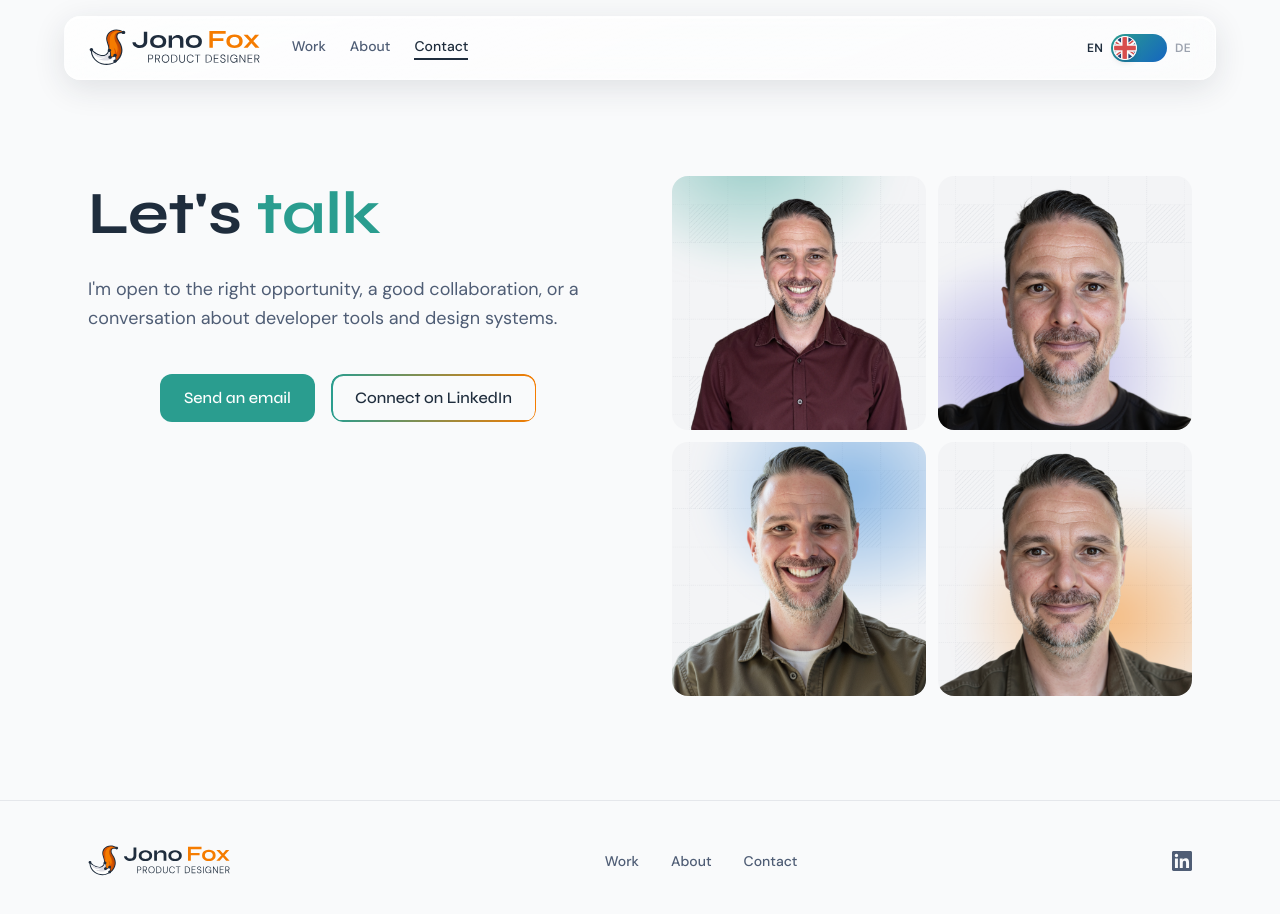
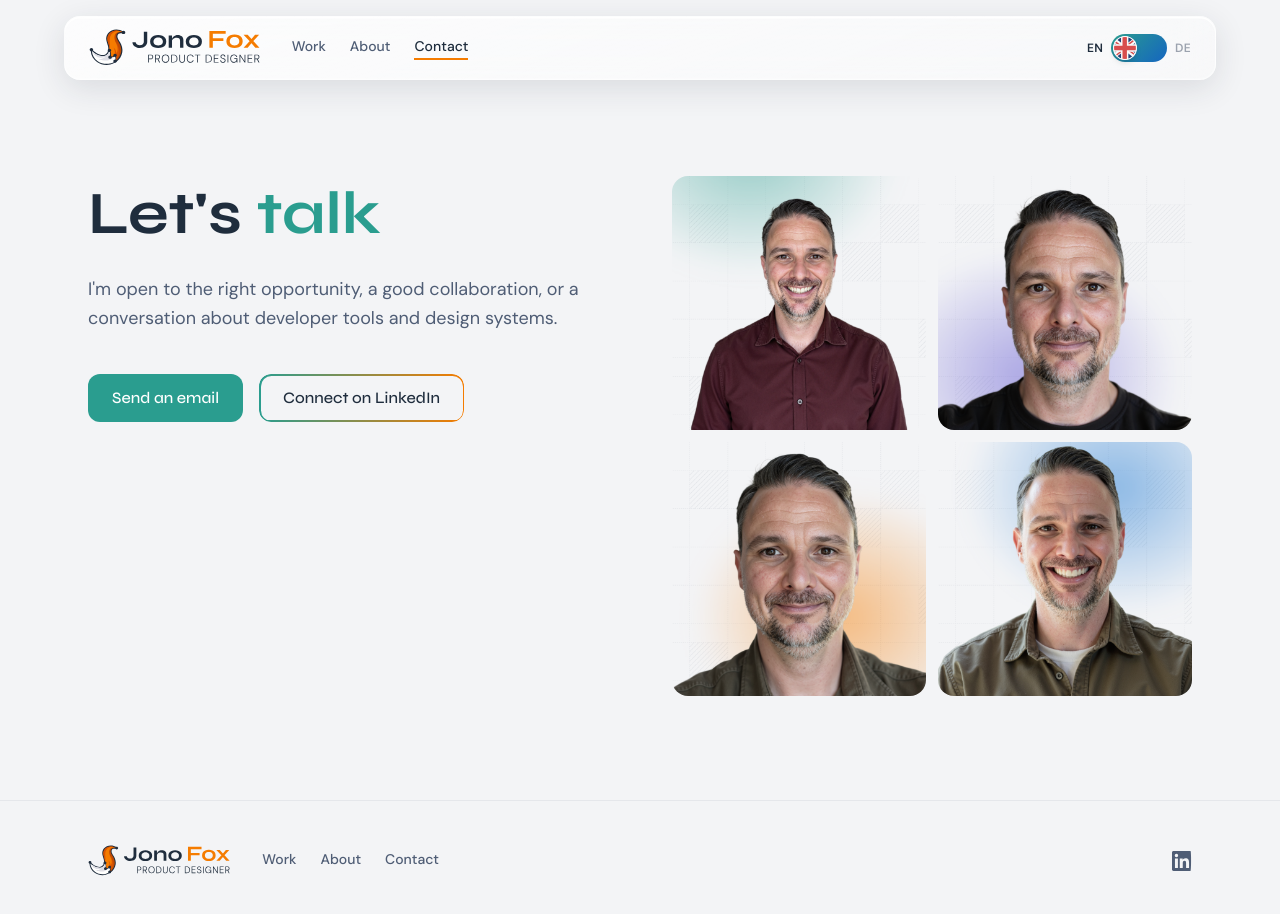
Before and after one commit to jonofoxdesign/jonofox-portfolio, a Next.js app: page /en/contact in a window 1280 px wide. Shown: the top 914 px of the page. Built offline with nearby package versions, Linux system fonts and the light colour scheme.

Commit message:
Fix section backgrounds, nav/footer link styles, contact button alignment and photo order

```diff
--- a/src/app/[locale]/contact/page.tsx
+++ b/src/app/[locale]/contact/page.tsx
@@ -15,7 +15,7 @@ export default function ContactPage() {
               I&apos;m open to the right opportunity, a good collaboration, or a
               conversation about developer tools and design systems.
             </p>
-            <div className="flex flex-col sm:flex-row justify-center gap-4">
+            <div className="flex flex-col sm:flex-row gap-4">
               <ButtonAnchor href="mailto:jonathanlouisfox@gmail.com" variant="teal">
                 Send an email
               </ButtonAnchor>
@@ -30,9 +30,9 @@ export default function ContactPage() {
             </div>
           </div>
 
-          {/* Right — 2×2 photo grid */}
+          {/* Right — 2×2 photo grid (orange + blue swapped) */}
           <div className="grid grid-cols-2 gap-3">
-            {["/jono/jono1.png", "/jono/jono2.png", "/jono/jono3.png", "/jono/jono4.png"].map((src, i) => (
+            {["/jono/jono1.png", "/jono/jono2.png", "/jono/jono4.png", "/jono/jono3.png"].map((src, i) => (
               <div key={i} className="aspect-square rounded-2xl overflow-hidden">
                 <img src={src} alt="Jono Fox" className="w-full h-full object-cover" />
               </div>
--- a/src/app/globals.css
+++ b/src/app/globals.css
@@ -12,7 +12,7 @@
   --color-ink-inverse: #FFFFFF;
 
   /* Surface (background) */
-  --color-surface: #F9FAFB;
+  --color-surface: #F3F4F6;
   --color-surface-light: #FFFFFF;
   --color-surface-muted: #E5E7EB;
   --color-surface-inverse: #1F2D3D;
--- a/src/components/layout/Footer.tsx
+++ b/src/components/layout/Footer.tsx
@@ -9,30 +9,43 @@ export default function Footer() {
   const localePath = (path: string) =>
     locale === "en" ? `/en${path}` : `/de${path}`;
 
+  const links = [
+    { href: localePath("/work"), label: locale === "de" ? "Arbeiten" : "Work" },
+    { href: localePath("/about"), label: locale === "de" ? "Über mich" : "About" },
+    { href: localePath("/contact"), label: locale === "de" ? "Kontakt" : "Contact" },
+  ];
+
   return (
     <footer className="border-t border-surface-muted py-10">
       <div className="max-w-6xl mx-auto px-6 flex flex-col md:flex-row items-center justify-between gap-6">
-        <Link href={localePath("/")}>
-          <img src="/logo.svg" alt="Jono Fox" className="h-10 w-auto" />
-        </Link>
-        <nav className="flex items-center gap-8">
-          <Link href={localePath("/work")} className="text-sm font-medium text-ink-secondary hover:text-ink underline-offset-4 hover:underline transition-colors">
-            {locale === "de" ? "Arbeiten" : "Work"}
+
+        {/* Left — logo + links */}
+        <div className="flex items-center gap-8">
+          <Link href={localePath("/")}>
+            <img src="/logo.svg" alt="Jono Fox" className="h-10 w-auto" />
           </Link>
-          <Link href={localePath("/about")} className="text-sm font-medium text-ink-secondary hover:text-ink underline-offset-4 hover:underline transition-colors">
-            {locale === "de" ? "Über mich" : "About"}
-          </Link>
-          <Link href={localePath("/contact")} className="text-sm font-medium text-ink-secondary hover:text-ink underline-offset-4 hover:underline transition-colors">
-            {locale === "de" ? "Kontakt" : "Contact"}
-          </Link>
-        </nav>
+          <nav className="flex items-center gap-6">
+            {links.map((link) => (
+              <Link
+                key={link.href}
+                href={link.href}
+                className="text-sm font-medium text-ink-secondary transition-colors pb-0.5 border-b-2 border-transparent hover:text-ink hover:border-ink"
+              >
+                {link.label}
+              </Link>
+            ))}
+          </nav>
+        </div>
+
+        {/* Right — LinkedIn */}
         <div className="flex items-center gap-4">
           <a href="https://www.linkedin.com/in/jonofox/" target="_blank" rel="noopener noreferrer" aria-label="LinkedIn" className="text-ink-secondary hover:text-ink transition-colors">
             <svg className="w-5 h-5" fill="currentColor" viewBox="0 0 24 24">
-              <path d="M20.447 20.452h-3.554v-5.569c0-1.328-.027-3.037-1.852-3.037-1.853 0-2.136 1.445-2.136 2.939v5.667H9.351V9h3.414v1.561h.046c.477-.9 1.637-1.85 3.37-1.85 3.601 0 4.267 2.37 4.267 5.455v6.286zM5.337 7.433a2.062 2.062 0 01-2.063-2.065 2.064 2.064 0 112.063 2.065zm1.782 13.019H3.555V9h3.564v11.452zM22.225 0H1.771C.792 0 0 .774 0 1.729v20.542C0 23.227.792 24 1.771 24h20.451C23.2 24 24 23.227 24 22.271V1.729C24 .774 23.2 0 22.222 0h.003z" />
+              <path d="M20.447 20.452h-3.554v-5.569c0-1.328-.027-3.037-1.852-3.037-1.853 0-2.136 1.445-2.136 2.939v5.667H9.351V9h3.414v1.561h.046c.477-.9 1.637-1.85 3.37-1.85 3.601 0 4.267 2.37 4.267 5.455v6.286zM5.337 7.433a2.062 2.062 0 01-2.063-2.065 2.064 2.064 0 112.063 2.065zm1.782 13.019H3.555V9h3.564v11.452zM22.225 0H1.771C.792 0 0 .774 0 1.729v20.542C0 23.227.792 24 1.771 24h20.451C23.2 24 23.2 0 22.222 0h.003z" />
             </svg>
           </a>
         </div>
+
       </div>
     </footer>
   );
--- a/src/components/layout/Nav.tsx
+++ b/src/components/layout/Nav.tsx
@@ -48,8 +48,8 @@ export default function Nav() {
                     href={link.href}
                     className={`text-sm font-medium transition-colors pb-0.5 border-b-2 ${
                       isActive
-                        ? "text-ink border-ink"
-                        : "text-ink-secondary border-transparent hover:text-ink hover:border-fox"
+                        ? "text-ink border-fox"
+                        : "text-ink-secondary border-transparent hover:text-ink hover:border-ink"
                     }`}
                   >
                     {link.label}
```
